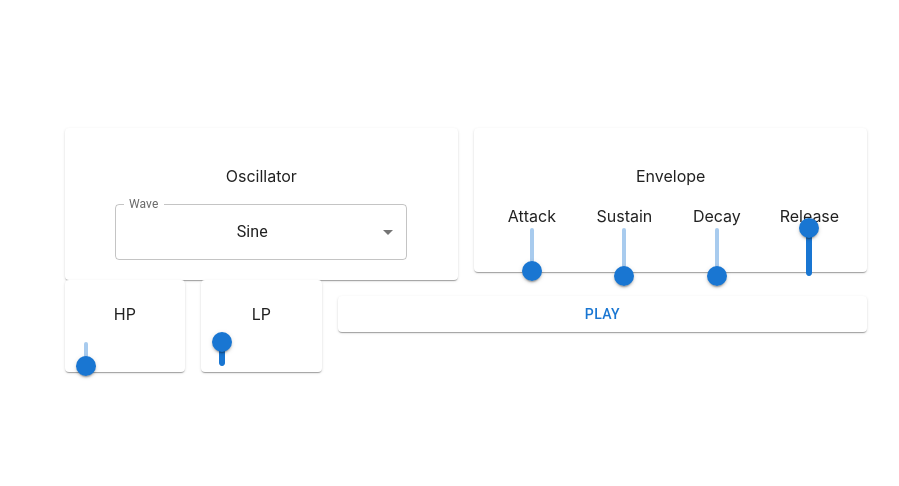
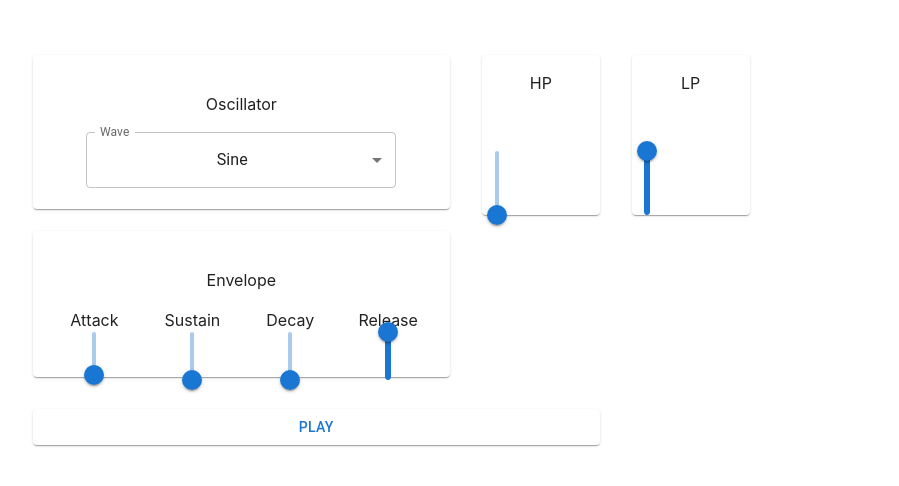
Before and after one commit to plato4/synthium, a React (Vite) app: page / in a window 1280 px wide. Shown: the part 142-628 px from the top of the page, without its empty margins (174-1073 px from the left). Built offline with nearby package versions, Linux system fonts and the light colour scheme.

Commit message:
added keyboard

```diff
--- /dev/null
+++ b/src/components/Keyboard.tsx
@@ -0,0 +1 @@
+import "./keyboard.css";
--- a/src/components/PanelFilter.tsx
+++ b/src/components/PanelFilter.tsx
@@ -1,6 +1,7 @@
 import { Grid, Slider } from "@mui/material";
 import React, { useState } from "react";
 import * as Tone from "tone";
+import "./panelfilter.css";
 
 const PanelFilter: React.FC<{ filter: Tone.Filter; name: string }> = ({
   filter,
@@ -10,7 +11,7 @@ const PanelFilter: React.FC<{ filter: Tone.Filter; name: string }> = ({
     filter.frequency.value.valueOf() as number
   );
   return (
-    <Grid container spacing={2} className="panel-envelope-grid-container">
+    <Grid container spacing={2} className="panel-filter-grid-container">
       <Grid item xs={12}>
         {name}
       </Grid>
@@ -20,6 +21,7 @@ const PanelFilter: React.FC<{ filter: Tone.Filter; name: string }> = ({
           orientation="vertical"
           defaultValue={filter.frequency.value.valueOf() as number}
           valueLabelDisplay="auto"
+          className="panel-filter-slider"
           max={1500}
           min={0}
           step={10}
--- a/src/components/Synthesizer.tsx
+++ b/src/components/Synthesizer.tsx
@@ -8,17 +8,13 @@ import PanelFilter from "./PanelFilter";
 const Synthesizer = () => {
   const [synth, setSynth] = useState(createSynth());
   return (
-    <Grid container spacing={2}>
+    <Grid container spacing={4}>
       <Grid item xs={6}>
         <Paper>
           <PanelOscillator osc={synth.osc} />
         </Paper>
       </Grid>
-      <Grid item xs={6}>
-        <Paper>
-          <PanelEnvelope env={synth.amp} />
-        </Paper>
-      </Grid>
+
       <Grid item xs={2}>
         <Paper>
           <PanelFilter filter={synth.hp} name={"HP"} />
@@ -27,6 +23,11 @@ const Synthesizer = () => {
       <Grid item xs={2}>
         <Paper>
           <PanelFilter filter={synth.lp} name={"LP"} />
+        </Paper>
+      </Grid>
+      <Grid item xs={6}>
+        <Paper>
+          <PanelEnvelope env={synth.amp} />
         </Paper>
       </Grid>
       <Grid item xs={8}>
--- /dev/null
+++ b/src/components/panelfilter.css
@@ -0,0 +1,3 @@
+.panel-filter-grid-container {
+  height: 20vh;
+}
```
Also changed, not shown: src/components/keyboard.css (added).
